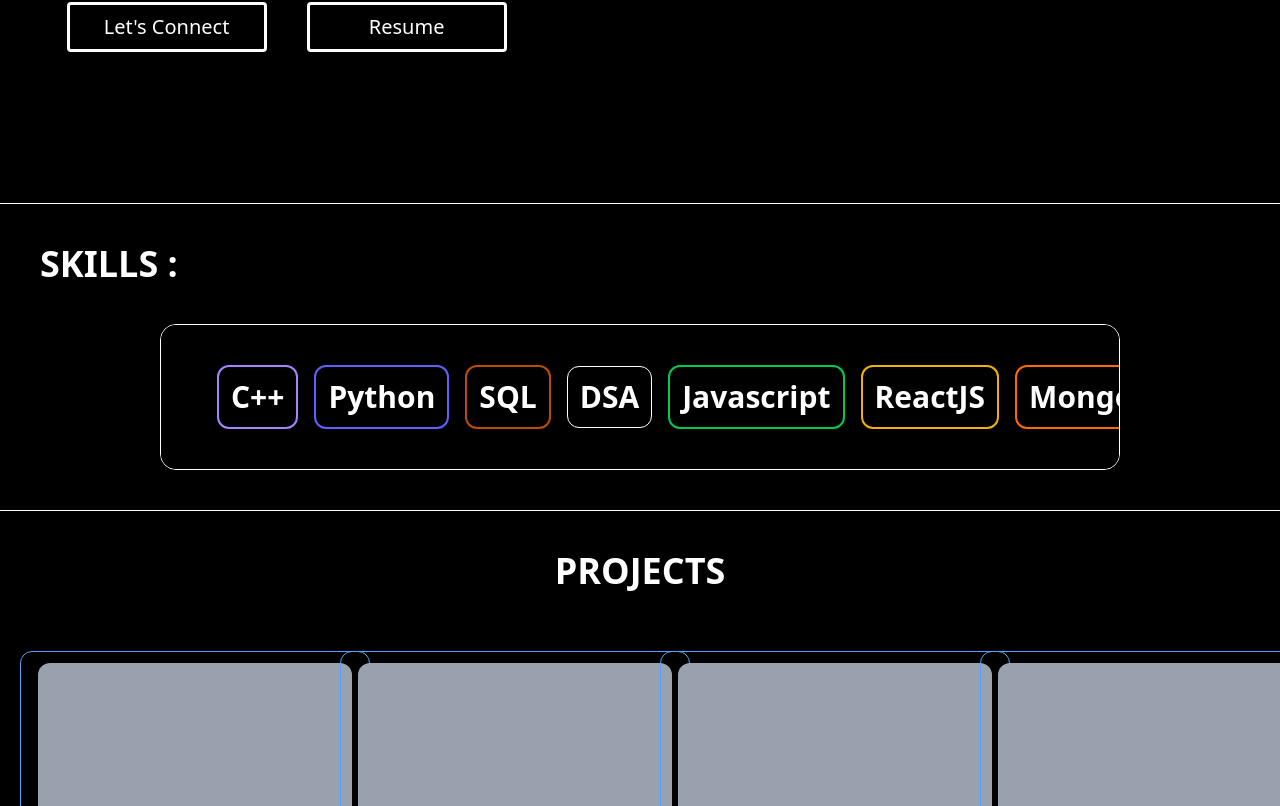
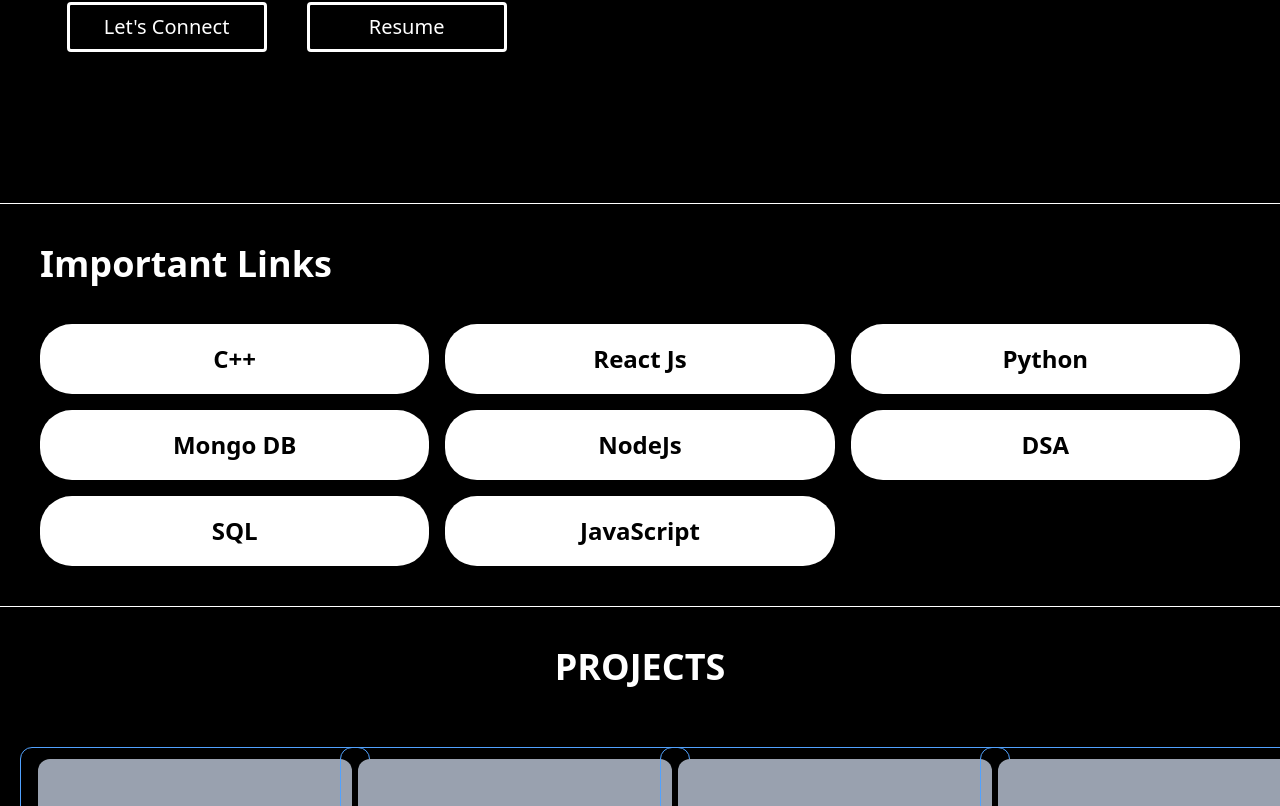
Before and after one commit to Endev0ur/MyPortfolio, a React (Vite) app: page / in a window 1280 px wide. Shown: the part 477-1283 px from the top of the page. Built offline with nearby package versions, Linux system fonts and the light colour scheme.

Commit message:
Skills section modified

```diff
--- a/src/Components/Skills.jsx
+++ b/src/Components/Skills.jsx
@@ -1,31 +1,53 @@
 import React from 'react'
+import { SiLeetcode , SiCodechef , SiCodeforces , SiGeeksforgeeks} from "react-icons/si";
+import { FaCode } from "react-icons/fa";
 
 const Skills = () => {
   return (
-    <div className='bg-black pb-10'>
-      <h1 className='text-4xl text-white p-10 font-bold'>SKILLS : </h1>
-      <div className='bg-black  ml-5 mr-5 sm:ml-10 sm:mr-10 md:ml-20 md:mr-20 lg:ml-40 lg:mr-40 p-10 text-white border flex items-center justify-around flex-column overflow-scroll rounded-2xl scrollbar-hide'>
+    <div className='bg-black  p-10 pl-7 pr-7 md:pl-10 md:pr-10'>
+      <h1 className='text-white text-4xl font-bold'>Important Links</h1>
+      <div>
+        <div className='grid grid-cols-1 md:grid-cols-2 lg:grid-cols-3 2xl:grid-cols-4 pt-10 gap-4'>
+          <div className='h-[60px] lg:h-[70px] w-[100%] bg-gradient-to-r bg-white rounded-4xl flex justify-center items-center '>
+            <p className='text-xl md:text-2xl font-bold text-black'>C++</p>
+          </div>
 
-        <div className='text-3xl font-bold p-3 rounded-xl ml-4 border-2 border-violet-400 '>
-          C++
+          <div className='h-[60px] lg:h-[70px] w-[100%] bg-gradient-to-r bg-white rounded-4xl flex justify-center items-center '>
+            <p className='text-xl md:text-2xl font-bold text-black'>React Js</p>
           </div>
-        <div className='text-3xl font-bold p-3 border-2 rounded-xl ml-4 border-indigo-500'>
-          Python
+
+          <div className='h-[60px] lg:h-[70px] w-[100%] bg-gradient-to-r bg-white rounded-4xl flex justify-center items-center '>
+            <p className='text-xl md:text-2xl font-bold text-black'>Python</p>
           </div>
-        <div className='text-3xl font-bold p-3 border-2 rounded-xl ml-4 border-amber-700'>
-          SQL
+
+          <div className='h-[60px] lg:h-[70px] w-[100%] bg-gradient-to-r bg-white rounded-4xl flex justify-center items-center '>
+            <p className='text-xl md:text-2xl font-bold text-black'>Mongo DB</p>
           </div>
-        <div className='text-3xl font-bold p-3 border rounded-xl ml-4 border-white'>
-          DSA
+
+          <div className='h-[60px] lg:h-[70px] w-[100%] bg-gradient-to-r bg-white rounded-4xl flex justify-center items-center '>
+            <p className='text-xl md:text-2xl font-bold text-black'>NodeJs</p>
           </div>
-        <div className='text-3xl font-bold p-3 border-2 rounded-xl ml-4 border-green-500'>
-          Javascript
+
+          <div className='h-[60px] lg:h-[70px] w-[100%] bg-gradient-to-r bg-white rounded-4xl flex justify-center items-center '>
+            <p className='text-xl md:text-2xl font-bold text-black'>DSA</p>
           </div>
-        <div className='text-3xl font-bold p-3 border-2 rounded-xl ml-4 border-yellow-500'>
-          ReactJS
+
+          <div className='h-[60px] lg:h-[70px] w-[100%] bg-gradient-to-r bg-white rounded-4xl flex justify-center items-center '>
+            <p className='text-xl md:text-2xl font-bold text-black'>SQL</p>
           </div>
-        <div className='text-3xl font-bold p-3 border-2 rounded-xl ml-4 border-orange-500'>
-          MongoDB
+
+          <div className='h-[60px] lg:h-[70px] w-[100%] bg-gradient-to-r bg-white rounded-4xl flex justify-center items-center '>
+            <p className='text-xl md:text-2xl font-bold text-black'>JavaScript</p>
+          </div>
+
+
+
+
+
+
+
+
+
         </div>
       </div>
     </div>
```
Lines whose indentation alone changed are shown as unchanged.
